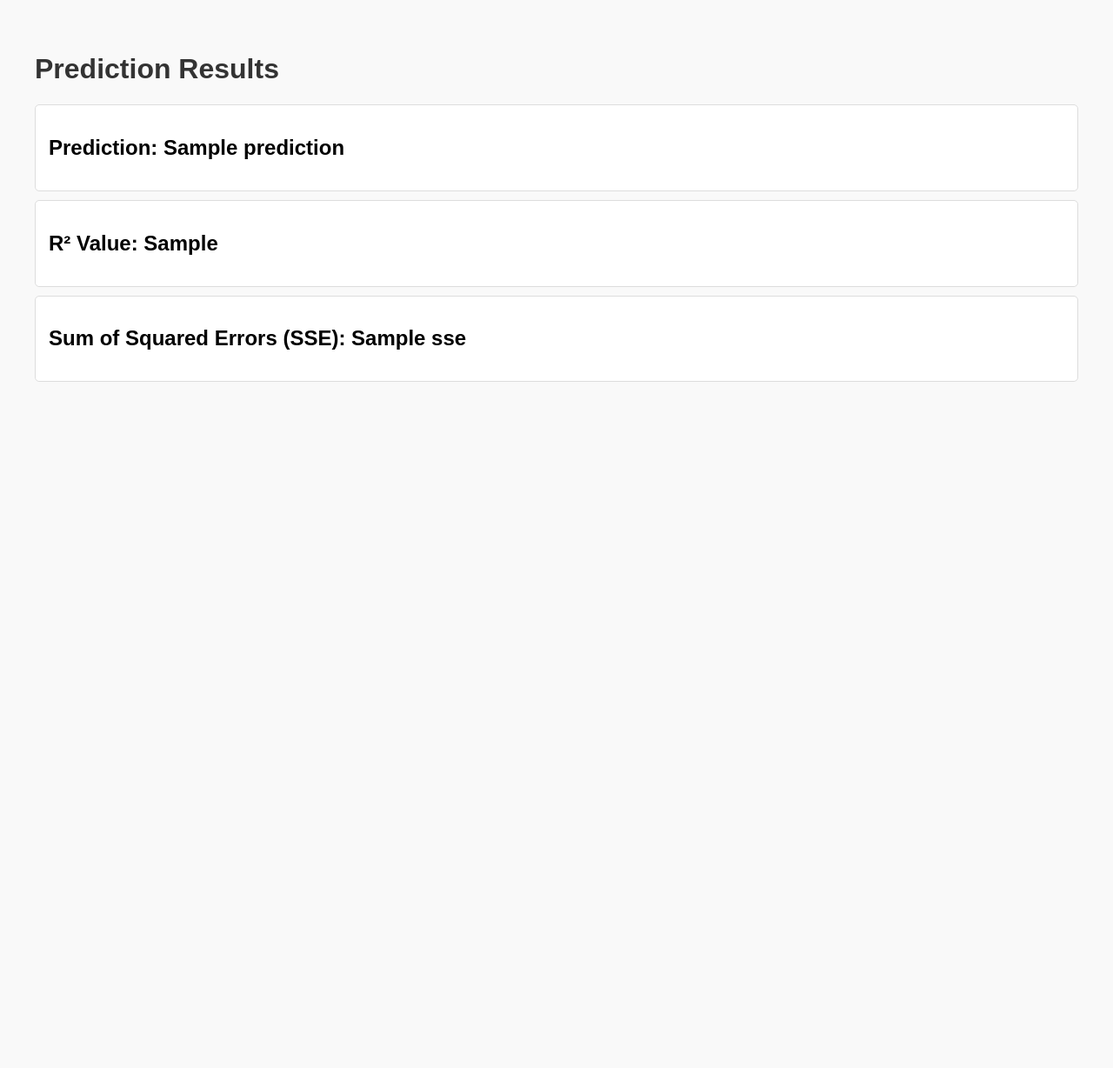
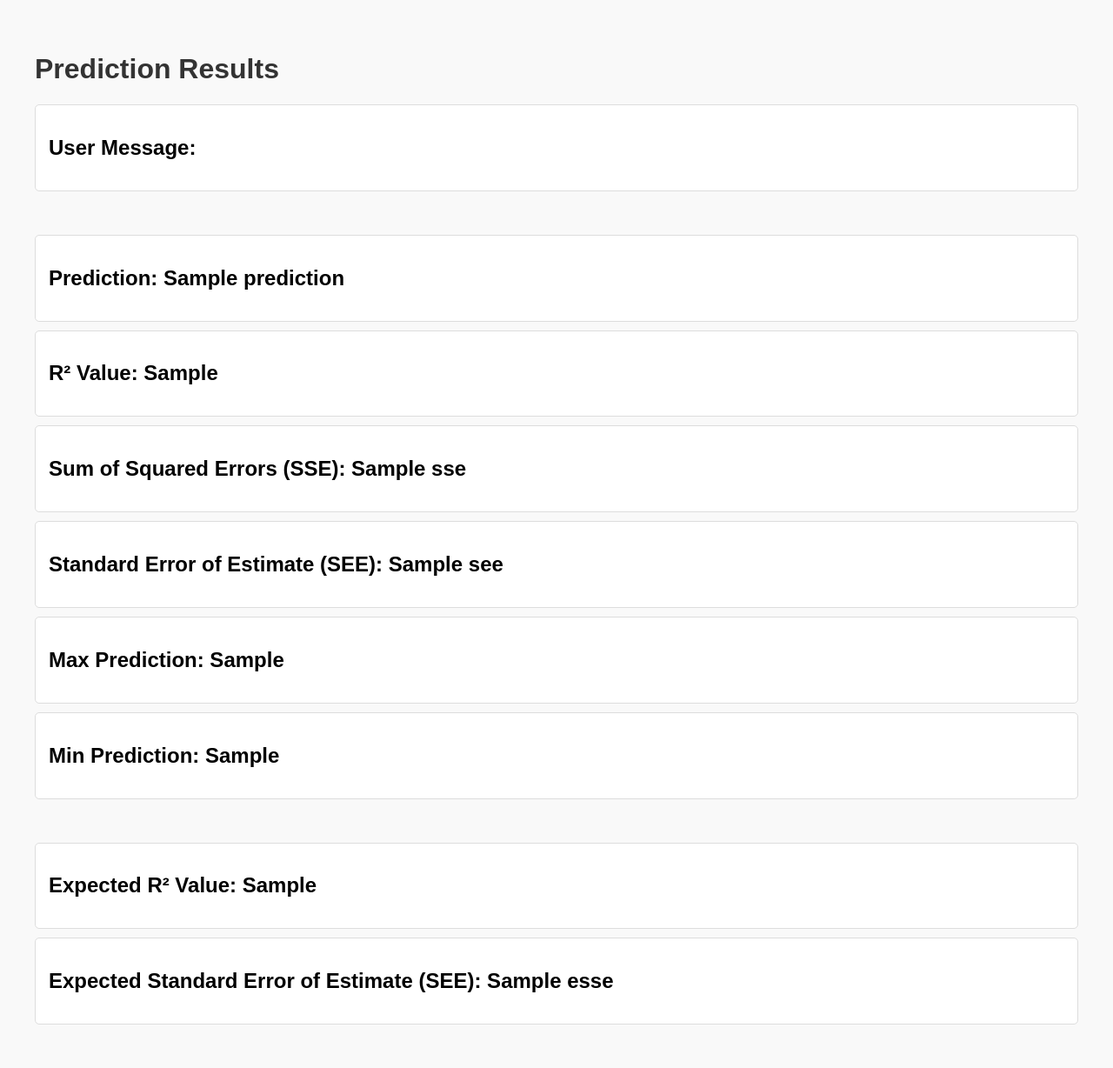
Before and after one commit to graciatu/vertcol, a Flask app: template SWE/templates/predict.html in a window 1280 px wide. Shown: the whole page at 87% size. Before the commit the page ends 439 px from the top, so only its background shows below. Run offline with Flask 3, Linux system fonts and the light colour scheme; the template is opened without the code that fills it: most values are stand-ins (such as "Sample title", 1, 10 or a date in 2020); parts of the project's set-up code (start-up, migrations or seed data) failed here and were passed over.

Commit message:
Add files via upload

```diff
--- a/SWE/templates/predict.html
+++ b/SWE/templates/predict.html
@@ -25,6 +25,10 @@
 </head>
 <body>
     <h1>Prediction Results</h1>
+    <div class="result" style="margin-bottom: 50px;">
+        <h2>User Message: {{ msg | safe}}</h2>
+    </div>
+    </div>
     <div class="result">
         <h2>Prediction: {{ prediction }}</h2>
     </div>
@@ -34,5 +38,22 @@
     <div class="result">
         <h2>Sum of Squared Errors (SSE): {{ sse }}</h2>
     </div>
+    <div class="result">
+        <h2>Standard Error of Estimate (SEE): {{ see }}</h2>
+    </div>
+    <div class="result">
+        <h2>Max Prediction: {{ maxP }}</h2>
+    </div>
+    <div class="result">
+        <h2>Min Prediction: {{ minP }}</h2>
+    </div>
+    </div>
+    <div class="result" style="margin-top: 50px;">
+        <h2>Expected R² Value: {{ er }}</h2>
+    </div>
+    <div class="result">
+        <h2>Expected Standard Error of Estimate (SEE): {{ esse }}</h2>
+    </div>
+
 </body>
 </html>
```
